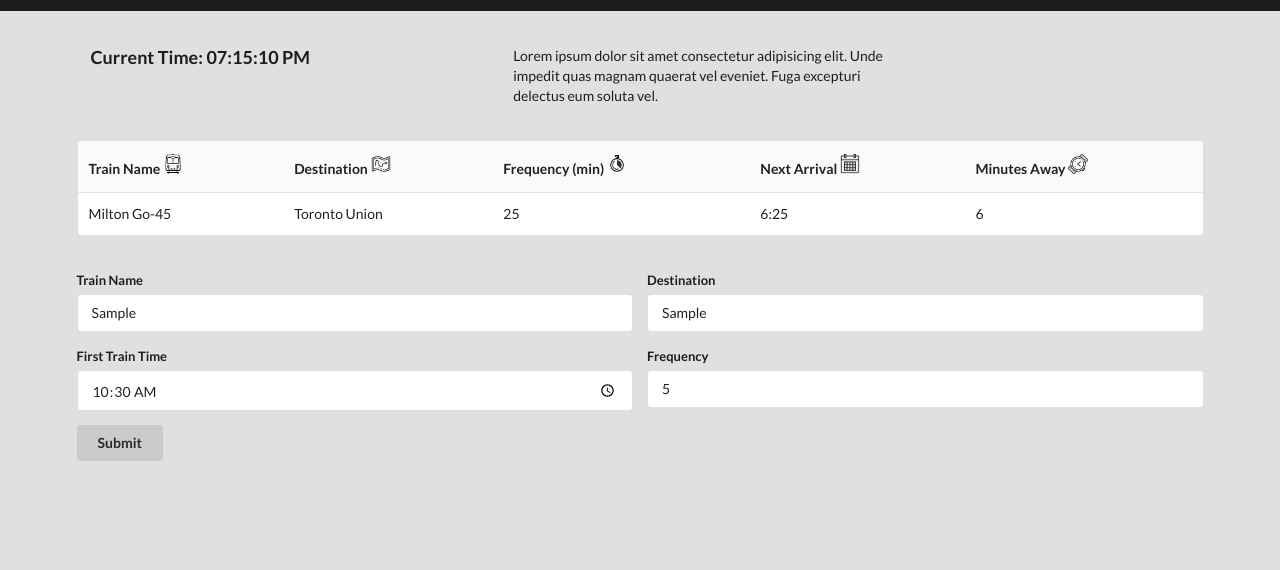
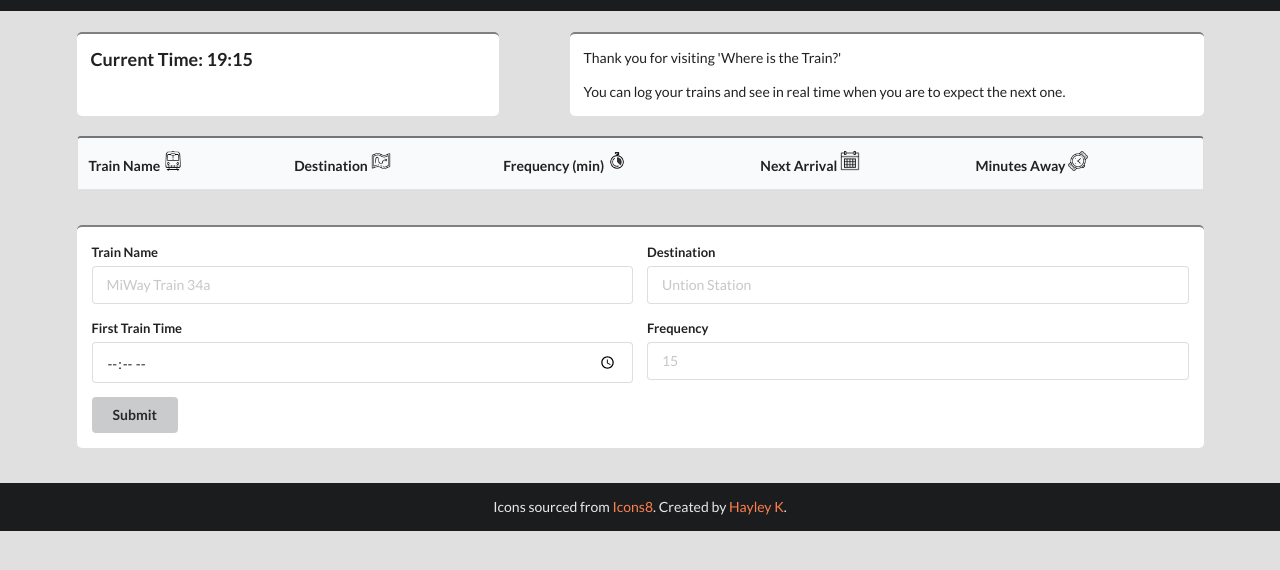
Before and after one commit to CopperCo/Train-Scheduler, a plain HTML site: page index.html in a window 1280 px wide. Both pictures are taken after typing "Sample", "Sample", "10:30", "5" into the empty fields and a click on the button "Submit". Shown: the part 170-740 px from the top of the page. Drawn offline with nearby package versions, Linux system fonts and the light colour scheme; no server answers.

Commit message:
added styling to index.html//added time fuctions for the calculations

```diff
--- a/assets/css/style.css
+++ b/assets/css/style.css
@@ -1,15 +1,41 @@
+body {
+  background-color: rgb(224, 224, 224);
+}
+
 .pusher {
   margin-bottom: 35px;
+}
+
+.currentTime,
+.message {
+  padding: -10px;
+  background-color: white;
+  border-radius: 5px;
+  border-top: 2px grey solid;
 }
 
 #icons {
   height: 20px;
 }
 
-body {
-  background-color: rgb(224, 224, 224);
+.trainTable {
+  margin-bottom: 35px;
+  box-shadow: 6px 7px 26px -1px rgba(0, 0, 0, 0.75);
 }
 
-.trainTable {
-  margin-bottom: 35px;
+#addATrain {
+  padding: 15px;
+  background-color: white;
+  border-radius: 5px;
+  border-top: 2px grey solid;
 }
+
+.footer {
+  margin-top: 35px;
+  background-color: black;
+  color: white;
+}
+
+.footer a {
+  color: coral;
+}
--- a/assets/javascript/trainapp.js
+++ b/assets/javascript/trainapp.js
@@ -1,22 +1,14 @@
-moment().format("MMMM Do YYYY, h:mm:ss a");
-
-function nextTrainArrival() {
-  var currentTime = moment().format("hh:mm:ss A");
-  console.log(currentTime);
-}
-
-$(document).ready(function() {
-  $("#currentTime").append(moment().format("hh:mm:ss A"));
-  console.log("ready!");
+// Shows current time (Military Style 24)
+$('#currentTime').append(moment().format('HH:mm'));
 
 // Initialize Firebase
 var config = {
-    apiKey: "AIzaSyDLC7kZXVlB5DhxPeuUkJzMeTScGsXGyHQ",
-    authDomain: "trainschedule-9cd76.firebaseapp.com",
-    databaseURL: "https://trainschedule-9cd76.firebaseio.com",
-    projectId: "trainschedule-9cd76",
-    storageBucket: "",
-    messagingSenderId: "795808002443"
+  apiKey: 'AIzaSyDLC7kZXVlB5DhxPeuUkJzMeTScGsXGyHQ',
+  authDomain: 'trainschedule-9cd76.firebaseapp.com',
+  databaseURL: 'https://trainschedule-9cd76.firebaseio.com',
+  projectId: 'trainschedule-9cd76',
+  storageBucket: '',
+  messagingSenderId: '795808002443'
 };
 
 firebase.initializeApp(config);
@@ -24,28 +16,28 @@ $(document).ready(function() {
 var database = firebase.database();
 
 // Initial Values
-  var trainName = "";
-  var destination = "";
-  var firstTrainTime = "";
-  var frequency = "";
-  // Calculated Values
-  var nextArrival = "";
-  var minutesAway = 0;
+var trainName = '';
+var destination = '';
+var firstTrainTime = '';
+var frequency = '';
 
 // Capture Form Values
-  $("#trainSubmission").on("click", function(event) {
+$('#trainSubmission').on('click', function(event) {
   event.preventDefault();
 
-    trainName = $("#trainName-input")
+  trainName = $('#trainName-input')
     .val()
     .trim();
-    destination = $("#destination-input")
+  destination = $('#destination-input')
     .val()
     .trim();
-    firstTrainTime = $("#firstTrainTime-input")
+  firstTrainTime = moment(
+    $('#firstTrainTime-input')
       .val()
-      .trim();
-    frequency = $("#frequency-input")
+      .trim(),
+    'HH:mm'
+  ).format('X');
+  frequency = $('#frequency-input')
     .val()
     .trim();
 
@@ -57,28 +49,50 @@ $(document).ready(function() {
     frequency: frequency,
     dateAdded: firebase.database.ServerValue.TIMESTAMP
   });
+
+  // Clears all of the text-boxes
+  $('#trainName-input').val('');
+  $('#destination-input').val('');
+  $('#firstTrainTime-input').val('');
+  $('#frequency-input').val('');
+
+  return false;
 });
 
 // Firebase watcher + table row loader
 database.ref().on(
-    "child_added",
+  'child_added',
   function(childSnapshot) {
-      $(".trainTable").append(
+    var trainNames = childSnapshot.val().trainName;
+    var trainDest = childSnapshot.val().destination;
+    var trainFrequency = childSnapshot.val().frequency;
+    var theFirstTrain = childSnapshot.val().firstTrainTime;
+
+    var timeRemainder =
+      moment().diff(moment.unix(theFirstTrain), 'minutes') % trainFrequency;
+    var timeInMin = trainFrequency - timeRemainder;
+
+    var tArrival = moment()
+      .add(timeInMin, 'm')
+      .format('HH:mm');
+
+    $('.trainTable').append(
       "<tr><td class='trainName'> " +
-          childSnapshot.val().trainName +
+        trainNames +
         " </td><td class='destination'> " +
-          childSnapshot.val().destination +
+        trainDest +
         " </td><td class='frequency'> " +
-          childSnapshot.val().frequency +
-          " </td><td class='firstTrainTime'> " +
-          childSnapshot.val().firstTrainTime +
-          " </td></tr>"
+        trainFrequency +
+        " </td><td class='nextTrainArrival'> " +
+        tArrival +
+        "</td><td class='minutesToArrive'> " +
+        timeInMin +
+        '</td></tr>'
     );
 
     // Handle the errors
   },
   function(errorObject) {
-      console.log("Errors handled: " + errorObject.code);
+    console.log('Errors handled: ' + errorObject.code);
   }
 );
-});
--- a/index.html
+++ b/index.html
@@ -52,20 +52,21 @@
 
     <!-- Current Time and Blurb -->
     <div class="ui grid container">
-      <div class="six wide column">
+      <div class="currentTime six wide column">
         <h3>Current Time:
           <span id="currentTime"> </span>
         </h3>
       </div>
-      <div class="six wide column">
-        <p>Lorem ipsum dolor sit amet consectetur adipisicing elit. Unde impedit quas magnam quaerat vel eveniet. Fuga excepturi
-          delectus eum soluta vel.</p>
+      <div class="one wide column"></div>
+      <div class="message nine wide column">
+        <p>Thank you for visiting 'Where is the Train?'</p>
+        <p>You can log your trains and see in real time when you are to expect the next one. </p>
       </div>
     </div>
     <br>
 
     <!-- Table -->
-    <table class="trainTable ui striped table">
+    <table class="trainTable ui grey table">
       <thead>
         <tr>
           <th>Train Name
@@ -86,11 +87,6 @@
       </thead>
       <tbody>
         <tr>
-          <td>Milton Go-45</td>
-          <td>Toronto Union</td>
-          <td>25</td>
-          <td>6:25</td>
-          <td>6</td>
         </tr>
       </tbody>
     </table>
@@ -124,8 +120,21 @@
       </div>
     </section>
 
+  </div>
 
-  </div>
+
+
+  <section class="footer">
+    <div class="ui inverted vertical masthead center aligned segment">
+      <div class="ui container">
+        <p>Icons sourced from
+          <a href="https://icons8.com">Icons8</a>. Created by
+          <a href="https://copperco.github.io/">Hayley K</a>.
+        </p>
+      </div>
+    </div>
+  </section>
+
   <!-- MomentJS -->
   <script src="https://cdnjs.cloudflare.com/ajax/libs/moment.js/2.22.2/moment.js"></script>
   <!-- Firebase -->
```
Lines whose indentation alone changed are shown as unchanged.
